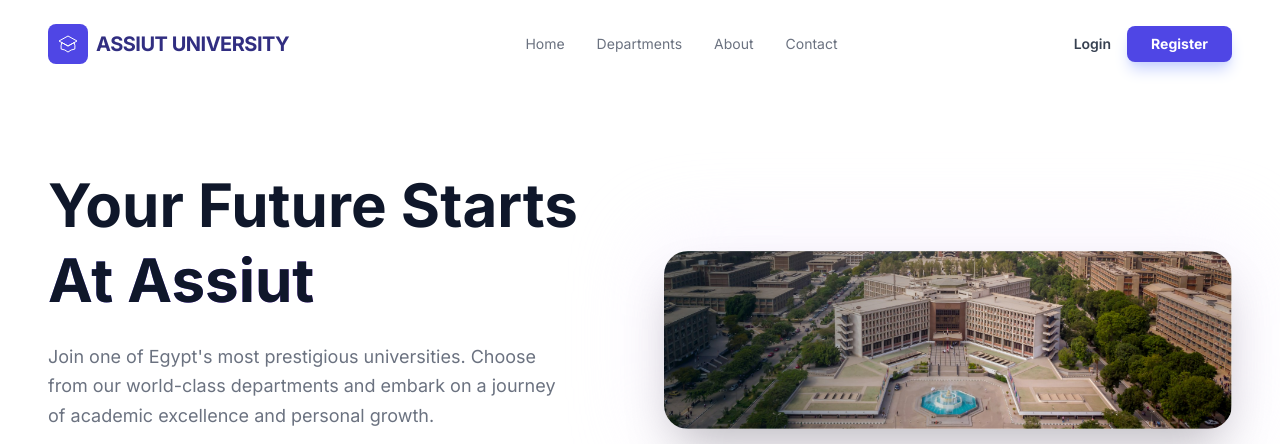
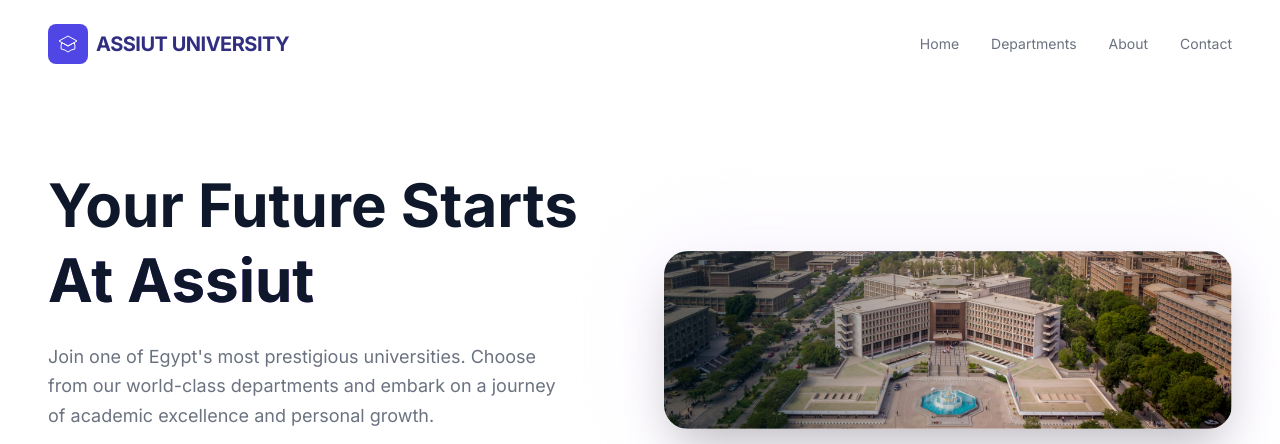
Before and after one commit to 0xRWIS/student-application-manager, a PHP site: page / in a window 1280 px wide. Shown: the top 444 px of the page. Run offline with PHP 8.4, Linux system fonts and the light colour scheme; data that the repository does not hold is empty; a stand-in replaces the project's code that opens the database connection; style sheets or scripts are compiled from the project's sources; some libraries are stand-ins or nearby versions.

Commit message:
Refactor index.php to include database connection and session management; remove login/logout UI elements for a cleaner navigation experience.

```diff
--- a/index.php
+++ b/index.php
@@ -1,6 +1,6 @@
 <?php
-include('./src/header.php');
-
+include('./src/database.php');
+session_start();
 
 // Check if the user is logged in
 $isLoggedIn = isset($_SESSION['full_name']); // Make sure this matches the exact key you set on login.php
@@ -65,18 +65,6 @@ try {
             <a href="https://b.aun.edu.eg/main/explore" class="hover:text-indigo-600">About</a>
             <a href="#contact" class="hover:text-indigo-600">Contact</a>
         </div>
-        <div class="flex gap-4 items-center">
-    <?php if ($isLoggedIn): ?>
-        <div class="flex items-center gap-4">
-            <span class="text-sm font-medium text-slate-700 bg-slate-100 px-4 py-2 rounded-xl">
-                Welcome, <strong class="text-indigo-600"><?php echo htmlspecialchars($firstName); ?></strong>!
-            </span>
-            <a href="./src/logout.php" class="text-sm font-semibold text-red-500 hover:text-red-700 transition-colors">Logout</a>
-        </div>
-    <?php else: ?>
-        <a href="./src/login.php" class="text-sm font-semibold text-gray-700">Login</a>
-        <a href="./src/register.php" class="bg-indigo-600 text-white px-6 py-2 rounded-lg text-sm font-bold shadow-lg shadow-indigo-200 hover:bg-indigo-700 transition-all">Register</a>
-    <?php endif; ?>
 </div>
     </nav>
 
```
